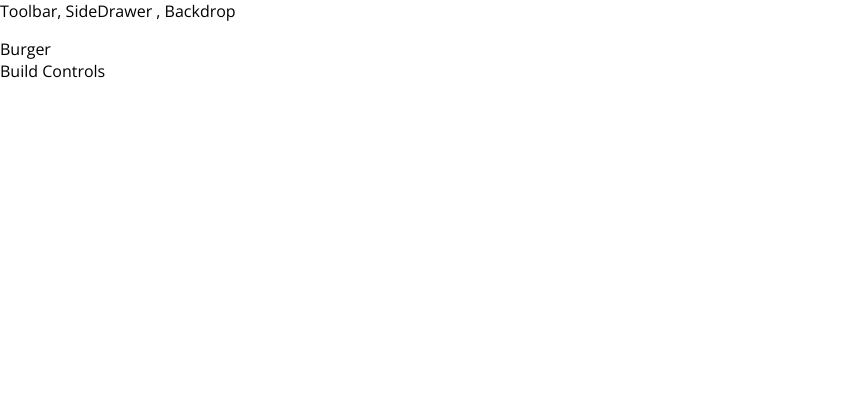
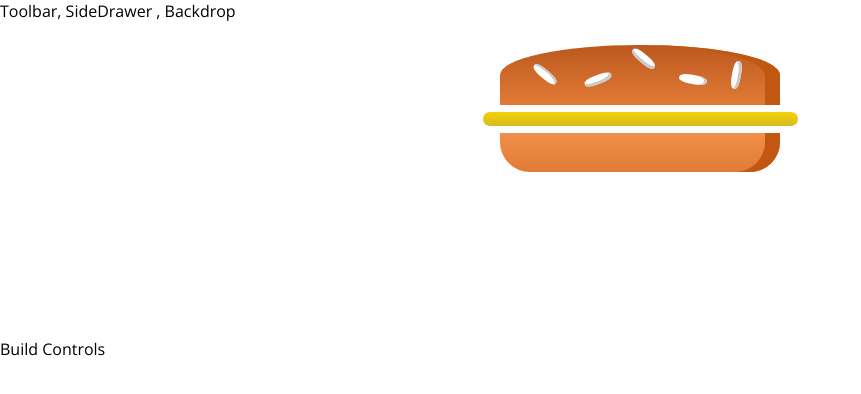
Before and after one commit to bitlucky/The_Burger_Builder, a React app: page / in a window 1280 px wide. Shown: the top 394 px of the page, without its empty margins (0-861 px from the left). Built offline with nearby package versions, Linux system fonts and the light colour scheme.

Commit message:
burger component updated

```diff
--- a/package.json
+++ b/package.json
@@ -30,7 +30,7 @@
     "postcss-flexbugs-fixes": "3.2.0",
     "postcss-loader": "2.0.6",
     "promise": "8.0.1",
-    "prop-types": "^15.6.0",
+    "prop-types": "^15.7.2",
     "react": "^16.0.0",
     "react-dev-utils": "^4.0.1",
     "react-dom": "^16.0.0",
--- /dev/null
+++ b/src/components/Burger/Burger.css
@@ -0,0 +1,25 @@
+.Burger{
+    width : 100%;
+    margin : auto;
+    height : 250px;
+    overflow : scroll ;
+    text-align : center;
+    font-size: 1.2rem;
+    font-weight : bold ;
+}
+
+@media(min-width : 500px) and (min-height : 401px){
+        .Burger {
+            width : 450px;
+            height : 400px;
+        }
+
+}
+
+@media(min-width : 500px) and (min-height : 401px){
+    .Burger {
+        width : 350px;
+        height : 300px;
+    }
+
+}
--- /dev/null
+++ b/src/components/Burger/Burger.js
@@ -0,0 +1,16 @@
+import React from "react";
+import classes from './Burger.css';
+import BurgerIngredient from './BurgerIngredient/BurgerIngredient';
+const burger =(props) => {
+    return (
+        <div className = {classes.Burger}>
+            <BurgerIngredient type = "bread-top"/>
+            <BurgerIngredient type = "cheese"/>
+            <BurgerIngredient type = "meat"/>
+            <BurgerIngredient type = "bread-bottom"/>
+
+        </div>
+    );
+}
+
+export default burger;
--- /dev/null
+++ b/src/components/Burger/BurgerIngredient/BurgerIngredient.css
@@ -0,0 +1,113 @@
+.BreadBottom {
+    height: 13%;
+    width: 80%;
+    background: linear-gradient(#F08E4A, #e27b36);
+    border-radius: 0 0 30px 30px;
+    box-shadow: inset -15px 0 #c15711;
+    margin: 2% auto;
+}
+
+.BreadTop {
+    height: 20%;
+    width: 80%;
+    background: linear-gradient(#bc581e, #e27b36);
+    border-radius: 50% 50% 0 0;
+    box-shadow: inset -15px 0 #c15711;
+    margin: 2% auto;
+    position: relative;
+}
+
+.Seeds1 {
+    width: 10%;
+    height: 15%;
+    position: absolute;
+    background-color: white;
+    left: 30%;
+    top: 50%;
+    border-radius: 40%;
+    transform: rotate(-20deg);
+    box-shadow: inset -2px -3px #c9c9c9;
+}
+
+.Seeds1:after {
+    content: "";
+    width: 100%;
+    height: 100%;
+    position: absolute;
+    background-color: white;
+    left: -170%;
+    top: -260%;
+    border-radius: 40%;
+    transform: rotate(60deg);
+    box-shadow: inset -1px 2px #c9c9c9;
+  }
+
+.Seeds1:before {
+    content: "";
+    width: 100%;
+    height: 100%;
+    position: absolute;
+    background-color: white;
+    left: 180%;
+    top: -50%;
+    border-radius: 40%;
+    transform: rotate(60deg);
+    box-shadow: inset -1px -3px #c9c9c9;
+  }
+
+  .Seeds2 {
+    width: 10%;
+    height: 15%;
+    position: absolute;
+    background-color: white;
+    left: 64%;
+    top: 50%;
+    border-radius: 40%;
+    transform: rotate(10deg);
+    box-shadow: inset -3px 0 #c9c9c9;
+  }
+
+  .Seeds2:before {
+    content: "";
+    width: 100%;
+    height: 100%;
+    position: absolute;
+    background-color: white;
+    left: 150%;
+    top: -130%;
+    border-radius: 40%;
+    transform: rotate(90deg);
+    box-shadow: inset 1px 3px #c9c9c9;
+  }
+
+
+.Meat {
+    width: 80%;
+    height: 8%;
+    background: linear-gradient(#7f3608, #702e05);
+    margin: 2% auto;
+    border-radius: 15px;
+}
+
+.Cheese {
+    width: 90%;
+    height: 4.5%;
+    margin: 2% auto;
+    background: linear-gradient(#f4d004, #d6bb22);
+    border-radius: 20px;
+}
+
+.Salad {
+    width: 85%;
+    height: 7%;
+    margin: 2% auto;
+    background: linear-gradient(#228c1d, #91ce50);
+    border-radius: 20px;
+}
+
+.Bacon {
+    width: 80%;
+    height: 3%;
+    background: linear-gradient(#bf3813, #c45e38);
+    margin: 2% auto;
+}
--- /dev/null
+++ b/src/components/Burger/BurgerIngredient/BurgerIngredient.js
@@ -0,0 +1,50 @@
+import React, {Component} from 'react';
+import PropTypes from 'prop-types';
+import classes from './BurgerIngredient.css'
+
+class BurgerIngredient extends Component {
+    render() {
+        let ingredient = null;
+
+        switch (this.props.type) {
+            case ('bread-bottom'):
+                ingredient = <div className={classes.BreadBottom}> </div>
+                break;
+            case ('bread-top'): (
+                ingredient = <div className={classes.BreadTop}>
+                    <div className={classes.Seeds1}></div>
+                    <div className={classes.Seeds2}></div>
+                </div>
+            );
+                break;
+            case ('meat'):
+                ingredient = <div className={classes.meat}></div>
+                break;
+            case ('cheese'):
+                ingredient = <div className={classes.Cheese}></div>
+                break;
+            case ('bacon'):
+                ingredient = <div className={classes.Meat}></div>
+                break;
+            case ('salad'):
+                ingredient = <div className={classes.Salad}></div>
+                break;
+
+
+            default:
+                ingredient = null;
+        }
+        return ingredient;
+
+
+    }
+
+};
+
+BurgerIngredient.propTypes ={
+    type : PropTypes.string.isRequired
+}
+
+
+
+export default BurgerIngredient;
--- a/src/containers/BurgerBuilder/BurgerBuilder.js
+++ b/src/containers/BurgerBuilder/BurgerBuilder.js
@@ -1,10 +1,13 @@
 import React, { Component } from 'react'
-import Aux from "../../hoc/Aux"
+import Aux from "../../hoc/Aux";
+import Burger from "../../components/Burger/Burger"
+
+
 class BurgerBuilder extends Component {
     render(){
         return (
             <Aux>
-                <div> Burger</div>
+                <Burger/>
                 <div>Build Controls</div>
             </Aux>
 
```
Also changed, not shown: 1 other file (tests, documents, lock files or other folders).
